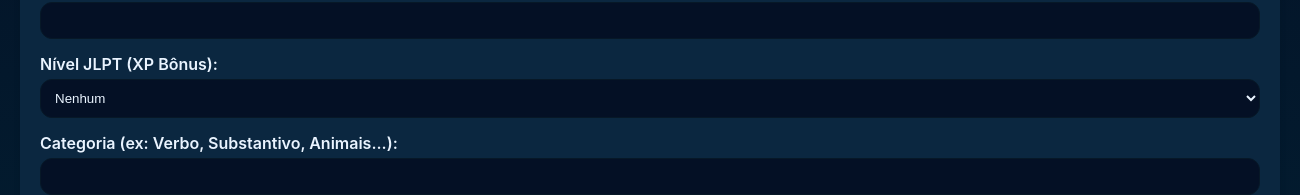
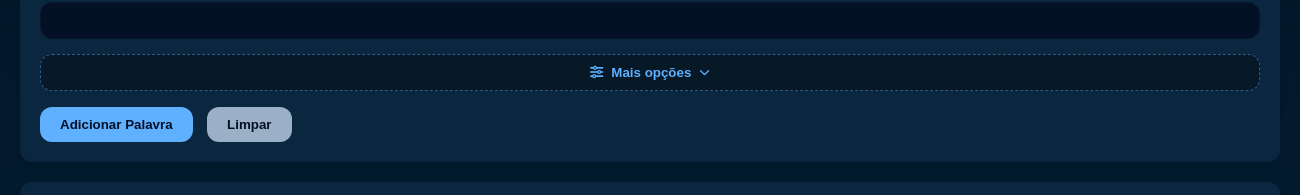
Before and after one commit to Modnar22/Dicionario_Japones, an Electron app: page index.html in a window 1300 px wide. Shown: the part 326-521 px from the top of the page. Drawn offline with Linux system fonts and the light colour scheme.

Commit message:
v4.8.1: corrige espaco fantasma/corte ao rolar, oculta scrollbar e adiciona 'Mais opcoes' ao formulario

```diff
--- a/css/base.css
+++ b/css/base.css
@@ -7,7 +7,18 @@
   font-family:Inter,system-ui,-apple-system,"Segoe UI",Roboto,"Helvetica Neue",Arial;
 }
 *{box-sizing:border-box}
-html,body{height:100%;margin:0;padding:0;background:linear-gradient(180deg,var(--bg1),var(--bg2));background-attachment:fixed;color:#eaf4ff;-webkit-font-smoothing:antialiased;overflow-x:hidden;}
+/* ÚNICO contexto de rolagem: a viewport (html).
+   Antes: `html,body{height:100%;overflow-x:hidden}` criava DOIS scrollbars —
+   o body virava scroll container (recortava o conteúdo na borda da janela =
+   informações cortadas) e a viewport rolava um espaço fantasma vazio no fim
+   (espaço gigante mal aproveitado). Agora só o html rola; o body apenas
+   ocupa no mínimo a altura da janela. */
+html{height:100%;overflow-x:hidden;}
+body{min-height:100%;margin:0;padding:0;background:linear-gradient(180deg,var(--bg1),var(--bg2));background-attachment:fixed;color:#eaf4ff;-webkit-font-smoothing:antialiased;}
+/* Rolagem silenciosa: barra invisível em qualquer área rolável
+   (wheel/teclado/toque continuam funcionando — estilo app) */
+*{scrollbar-width:none;-ms-overflow-style:none;}
+*::-webkit-scrollbar{width:0;height:0;display:none;}
 a{color:inherit;text-decoration:none}
 
 /* Rótulos acessíveis sem impacto visual (Fase 3 - acessibilidade) */
--- a/css/components.css
+++ b/css/components.css
@@ -13,6 +13,16 @@
 .btn-danger{background-color:var(--danger);color:#fff;}
 .btn:hover{opacity:0.8;}
 .btn + .btn{margin-left:10px;}
+
+/* Formulário: campos opcionais recolhidos atrás de "Mais opções" */
+.btn-more{display:flex;align-items:center;justify-content:center;gap:8px;width:100%;
+  background:var(--panel);color:var(--accent1);border:1px dashed rgba(95,176,255,0.45);}
+.btn-more:hover{background:var(--card);color:var(--accent2);opacity:1;}
+.btn-more .word-more-chevron{font-size:0.8em;transition:transform 0.2s;}
+.btn-more.open .word-more-chevron{transform:rotate(180deg);}
+.extra-fields{margin-top:14px;padding-top:6px;border-top:1px solid rgba(255,255,255,0.08);}
+.extra-fields[hidden]{display:none !important;}
+.form-actions{margin-top:16px;}
 
 /* Dictionary List */
 .word-list{list-style:none;padding:0;}
--- a/index.html
+++ b/index.html
@@ -5,7 +5,7 @@
   <meta name="viewport" content="width=device-width,initial-scale=1"/>
   <!-- Sem Referer: o TTS online (Google) recusa requisições com referente -->
   <meta name="referrer" content="no-referrer"/>
-  <title>Jap-Dex — v4.8 (Menu Lateral, Voz Japonesa, Ícone do Projeto)</title>
+  <title>Jap-Dex — v4.8.1 (Correções de Layout e Rolagem)</title>
 
   <!-- Ícone do projeto -->
   <link rel="icon" href="favicon.ico" sizes="any"/>
@@ -31,7 +31,7 @@
 <div id="menu-backdrop" class="menu-backdrop"></div>
 
 <div class="sidebar" id="sidebar">
-  <h1>Jap-Dex <span style="font-size: 12px; opacity: 0.6;">v4.8</span></h1>
+  <h1>Jap-Dex <span style="font-size: 12px; opacity: 0.6;">v4.8.1</span></h1>
     <div class="level-info">
     <div id="level-display">Level 1</div>
     <div class="level-bar"><div id="xp-progress" class="level-progress" style="width: 0%;"></div></div>
@@ -54,6 +54,12 @@
         <div class="form-group"><label for="word-text">Palavra (Kanji/Kana):</label><input type="text" id="word-text" required></div>
         <div class="form-group"><label for="word-reading">Leitura (Furigana/Kana):</label><input type="text" id="word-reading" required></div>
         <div class="form-group"><label for="word-translation">Tradução (Português):</label><input type="text" id="word-translation" required></div>
+
+        <!-- Campos opcionais recolhidos: só aparecem com "Mais opções" -->
+        <button type="button" class="btn btn-more" id="word-more-btn" aria-expanded="false" aria-controls="word-extra-fields" onclick="toggleWordExtra()">
+          <i class="fas fa-sliders-h"></i> Mais opções <i class="fas fa-chevron-down word-more-chevron"></i>
+        </button>
+        <div id="word-extra-fields" class="extra-fields" hidden>
           <div class="form-group">
             <label for="word-jlpt">Nível JLPT (XP Bônus):</label>
             <select id="word-jlpt">
@@ -64,8 +70,12 @@
           <div class="form-group"><label for="word-category">Categoria (ex: Verbo, Substantivo, Animais...):</label><input type="text" id="word-category"></div>
           <div class="form-group"><label for="word-tags">Tags (separadas por vírgula):</label><input type="text" id="word-tags"></div>
           <div class="form-group"><label for="word-notes">Notas:</label><textarea id="word-notes"></textarea></div>
+        </div>
+
+        <div class="form-actions">
           <button type="submit" class="btn btn-primary">Adicionar Palavra</button>
           <button type="button" class="btn btn-secondary" onclick="clearForm('add-word-form')">Limpar</button>
+        </div>
       </form>
     </div>
 
--- a/js/main.js
+++ b/js/main.js
@@ -5,7 +5,7 @@
 import { state, saveState } from './state.js';
 import { updateUI } from './ui/stats.js';
 import { checkAllAchievements } from './achievementLogic.js';
-import { switchTab, clearForm, speak, toggleMenu, setAlphabetView } from './ui/tabs.js';
+import { switchTab, clearForm, speak, toggleMenu, setAlphabetView, toggleWordExtra } from './ui/tabs.js';
 import { renderList } from './ui/wordList.js';
 import { renderAlphabets } from './ui/alphabetGrid.js';
 import {
@@ -76,6 +76,7 @@ Object.assign(window, {
   speak,
   toggleMenu,
   setAlphabetView,
+  toggleWordExtra,
   renderList,
   renderAlphabets,
   addWord,
--- a/js/ui/tabs.js
+++ b/js/ui/tabs.js
@@ -58,6 +58,19 @@ export function switchTab(tabId, element) {
 
 export function clearForm(formId) {
   document.getElementById(formId).reset();
+}
+
+/* ===== Formulário "Mais opções" =====
+   Revela/esconde os campos opcionais (JLPT, Categoria, Tags, Notas)
+   do formulário "Adicionar Nova Palavra". */
+export function toggleWordExtra() {
+  const box = document.getElementById('word-extra-fields');
+  const btn = document.getElementById('word-more-btn');
+  if (!box || !btn) return;
+  const open = box.hidden; // estava oculto → vai abrir
+  box.hidden = !open;
+  btn.setAttribute('aria-expanded', String(open));
+  btn.classList.toggle('open', open);
 }
 
 /* ===== Pronúncia (Web Speech API + áudio local) =====
--- a/package.json
+++ b/package.json
@@ -1,6 +1,6 @@
 {
   "name": "jap-dex",
-  "version": "4.8.0",
+  "version": "4.8.1",
   "description": "Jap-Dex - aplicativo de estudo de japonés (vocabulário, kanji, alfabetos, SRS e quizzes)",
   "main": "electron/main.js",
   "author": "Modnar22",
--- a/www/css/base.css
+++ b/www/css/base.css
@@ -7,7 +7,18 @@
   font-family:Inter,system-ui,-apple-system,"Segoe UI",Roboto,"Helvetica Neue",Arial;
 }
 *{box-sizing:border-box}
-html,body{height:100%;margin:0;padding:0;background:linear-gradient(180deg,var(--bg1),var(--bg2));background-attachment:fixed;color:#eaf4ff;-webkit-font-smoothing:antialiased;overflow-x:hidden;}
+/* ÚNICO contexto de rolagem: a viewport (html).
+   Antes: `html,body{height:100%;overflow-x:hidden}` criava DOIS scrollbars —
+   o body virava scroll container (recortava o conteúdo na borda da janela =
+   informações cortadas) e a viewport rolava um espaço fantasma vazio no fim
+   (espaço gigante mal aproveitado). Agora só o html rola; o body apenas
+   ocupa no mínimo a altura da janela. */
+html{height:100%;overflow-x:hidden;}
+body{min-height:100%;margin:0;padding:0;background:linear-gradient(180deg,var(--bg1),var(--bg2));background-attachment:fixed;color:#eaf4ff;-webkit-font-smoothing:antialiased;}
+/* Rolagem silenciosa: barra invisível em qualquer área rolável
+   (wheel/teclado/toque continuam funcionando — estilo app) */
+*{scrollbar-width:none;-ms-overflow-style:none;}
+*::-webkit-scrollbar{width:0;height:0;display:none;}
 a{color:inherit;text-decoration:none}
 
 /* Rótulos acessíveis sem impacto visual (Fase 3 - acessibilidade) */
--- a/www/css/components.css
+++ b/www/css/components.css
@@ -13,6 +13,16 @@
 .btn-danger{background-color:var(--danger);color:#fff;}
 .btn:hover{opacity:0.8;}
 .btn + .btn{margin-left:10px;}
+
+/* Formulário: campos opcionais recolhidos atrás de "Mais opções" */
+.btn-more{display:flex;align-items:center;justify-content:center;gap:8px;width:100%;
+  background:var(--panel);color:var(--accent1);border:1px dashed rgba(95,176,255,0.45);}
+.btn-more:hover{background:var(--card);color:var(--accent2);opacity:1;}
+.btn-more .word-more-chevron{font-size:0.8em;transition:transform 0.2s;}
+.btn-more.open .word-more-chevron{transform:rotate(180deg);}
+.extra-fields{margin-top:14px;padding-top:6px;border-top:1px solid rgba(255,255,255,0.08);}
+.extra-fields[hidden]{display:none !important;}
+.form-actions{margin-top:16px;}
 
 /* Dictionary List */
 .word-list{list-style:none;padding:0;}
--- a/www/js/main.js
+++ b/www/js/main.js
@@ -5,7 +5,7 @@
 import { state, saveState } from './state.js';
 import { updateUI } from './ui/stats.js';
 import { checkAllAchievements } from './achievementLogic.js';
-import { switchTab, clearForm, speak, toggleMenu, setAlphabetView } from './ui/tabs.js';
+import { switchTab, clearForm, speak, toggleMenu, setAlphabetView, toggleWordExtra } from './ui/tabs.js';
 import { renderList } from './ui/wordList.js';
 import { renderAlphabets } from './ui/alphabetGrid.js';
 import {
@@ -76,6 +76,7 @@ Object.assign(window, {
   speak,
   toggleMenu,
   setAlphabetView,
+  toggleWordExtra,
   renderList,
   renderAlphabets,
   addWord,
```
Also changed, not shown: www/index.html (+12 -2 lines), www/js/ui/tabs.js (+13 -0 lines), README.md, 2 other files. Lines whose indentation alone changed are shown as unchanged.
